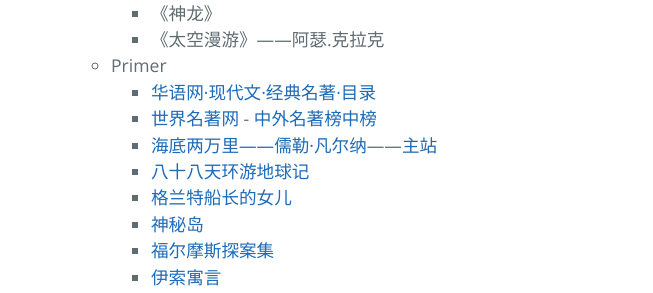
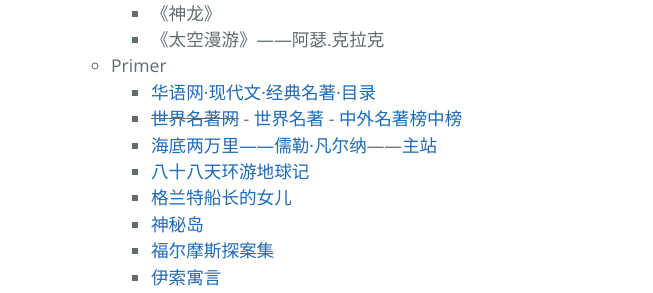
Before and after one commit to AmbroseRen/test, a Jekyll site: the page built from Library/BookListsOne.md, in a window 1280 px wide and 900 px high, scrolled down 4014 px. Shown: the part 386-679 px from the top of the window, without its empty margins (193-846 px from the left). Built offline with Jekyll 4.4.1, drawn with Linux system fonts in a browser that asks for light colours; our own code applies the rules of GitHub Pages for plain Markdown files; the repository's description, which GitHub fills in, is left out.

Commit message:
Update BookListsOne.md

```diff
--- a/Library/BookListsOne.md
+++ b/Library/BookListsOne.md
@@ -243,7 +243,7 @@
             <li>Primer
                 <ul>
                     <li><a href="https://www.thn21.com/Article/chang/">华语网·现代文·经典名著·目录</a></li>
-                    <li><a href="http://t.icesmall.cn/">世界名著网</a> - <a href="https://book.douban.com/series/23810?page=1&order=time">中外名著榜中榜</a></li>
+                    <li><del><a href="http://t.icesmall.cn/">世界名著网</a></del> - <a href="http://www.dushu369.com/Special/sjsdmz/Index.html">世界名著</a> - <a href="https://book.douban.com/series/23810?page=1&order=time">中外名著榜中榜</a></li>
                     <li><a href="http://www.dushu369.com/waiguomingzhu/hdlwl/">海底两万里——儒勒·凡尔纳</a>——<a href="http://www.dushu369.com/">主站</a></li>
                     <li><a href="https://www.99csw.com/book/1033/index.htm">八十八天环游地球记</a></li>
                     <li><a href="http://www.dushu369.com/tonghua/gltczdne/">格兰特船长的女儿</a></li>
```
